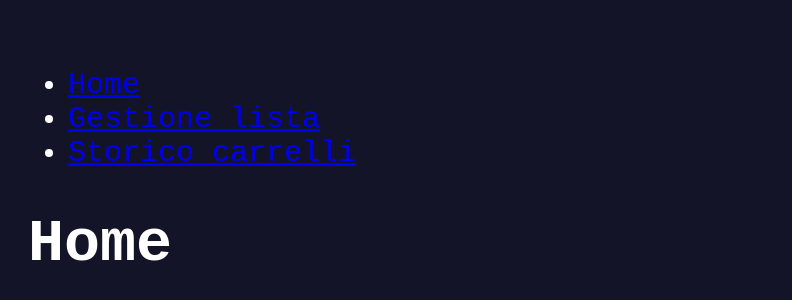
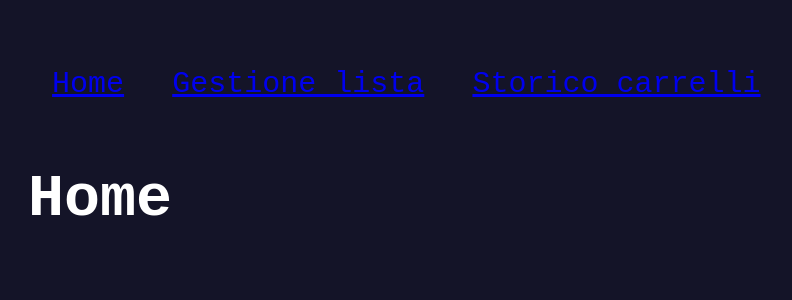
Before and after one commit to G10-IngSW/frontend, a React (Vite) app: page / in a window 1280 px wide. Shown: the top 300 px of the page, without its empty margins (10-802 px from the left). Built offline with nearby package versions, Linux system fonts and the light colour scheme; the HTML template or start-up script is replaced by a standard one.

Commit message:
navbar orizzontale con css

```diff
--- a/src/App.css
+++ b/src/App.css
@@ -5,3 +5,14 @@ body {
   font-family: 'Courier New', Courier, monospace;
   font-size: 30px;
 }
+
+.ul-navbar {
+  list-style: none;
+  padding: 0;
+  margin: 5px 0 5px 0;
+}
+
+.li-navbar {
+  display: inline-block;
+  margin: 2%;
+}
--- a/src/pagine/LayoutApp.tsx
+++ b/src/pagine/LayoutApp.tsx
@@ -4,14 +4,14 @@ const LayoutApp = () => {
   return (
     <>
       <nav>
-        <ul>
-          <li>
+        <ul className="ul-navbar">
+          <li className="li-navbar">
             <Link to="/">Home</Link>
           </li>
-          <li>
+          <li className="li-navbar">
             <Link to="/gestione-lista">Gestione lista</Link>
           </li>
-          <li>
+          <li className="li-navbar">
             <Link to="/storico-carrelli">Storico carrelli</Link>
           </li>
         </ul>
```
